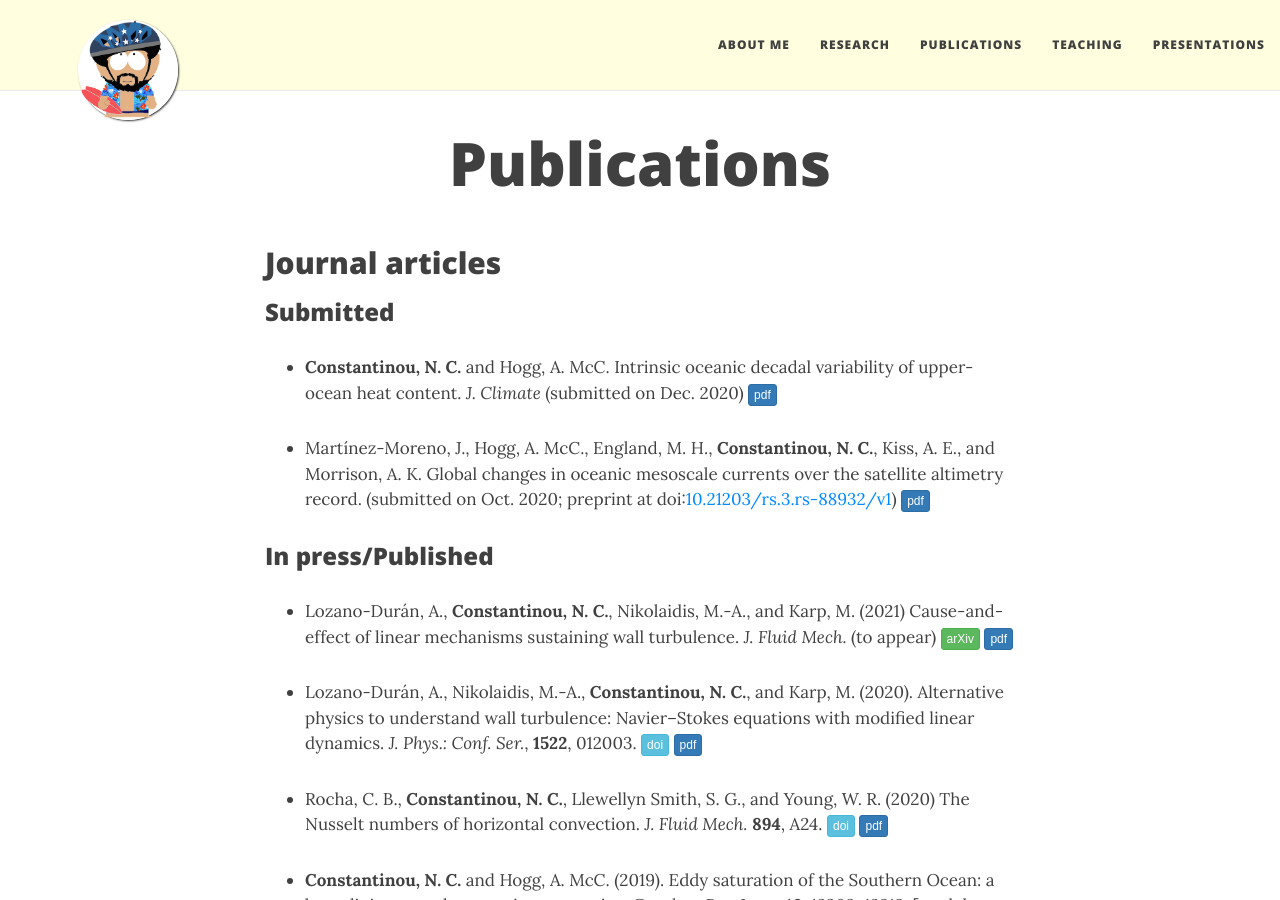
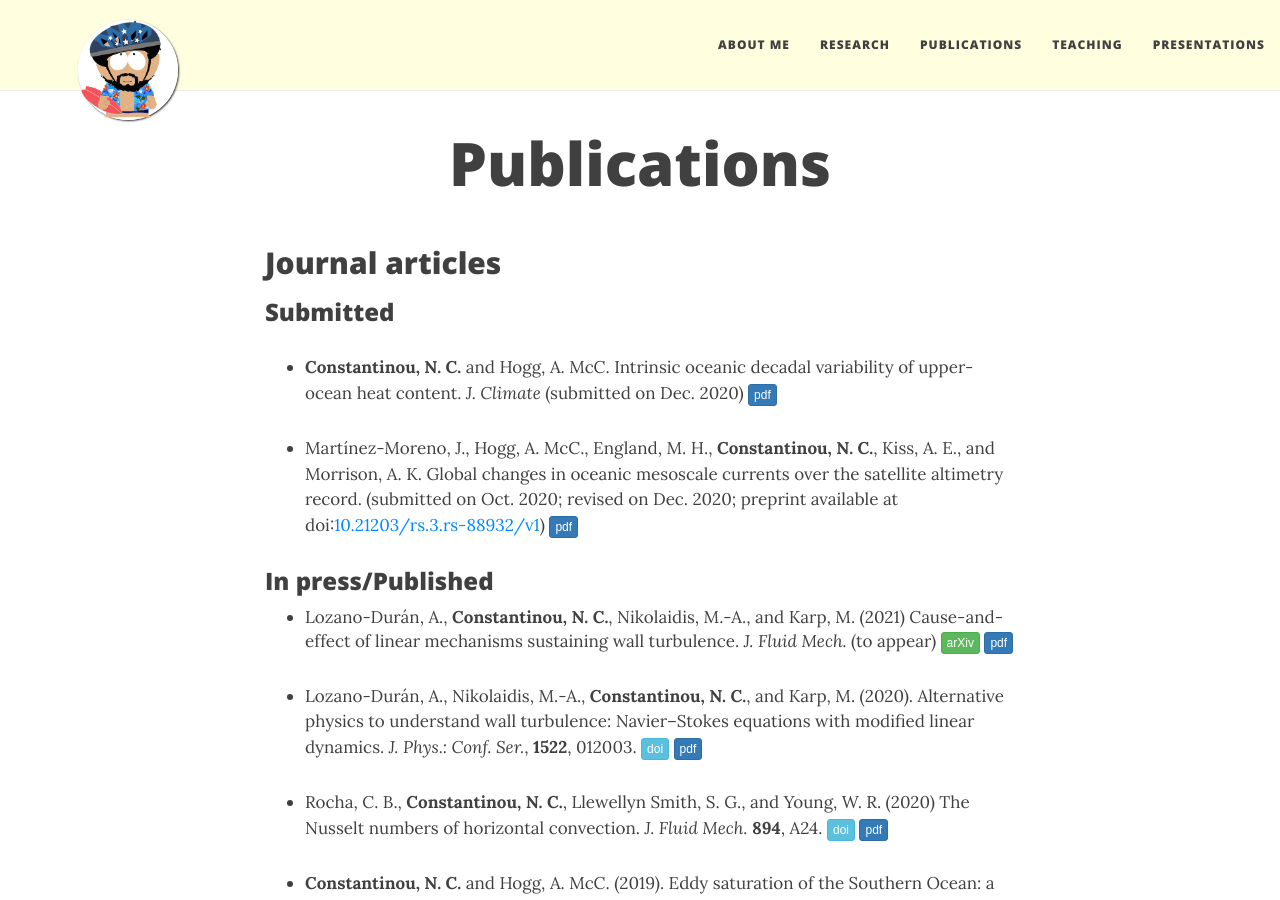
Before and after one commit to navidcy/navidcy.github.io, a Jekyll site: the page built from publications.md, in a window 1280 px wide and 900 px high. Built offline with Jekyll 4.4.1, drawn with Linux system fonts in a browser that asks for light colours; nearby versions of some CDN libraries; comment, search, counter and statistics services are not loaded.

Commit message:
minor additions

```diff
--- a/publications.md
+++ b/publications.md
@@ -19,15 +19,16 @@ convection. _J. Fluid Mech._ (submitted on ...) [<span class="btn btn-success bt
 - **Constantinou, N. C.** and  Hogg, A. McC. Intrinsic oceanic decadal variability of upper-ocean heat content. _J. Climate_ (submitted on Dec. 2020) <!--[<span class="btn btn-success btn-xs{{end}}" style="font-family:sans-serif;">arXiv</span>][arXiv:1912.05229]{:target="_blank"}--> [<span class="btn btn-primary btn-xs{{end}}" style="font-family:sans-serif;">pdf</span>][intrinsic-ocean-var]
 
 
-- Martínez-Moreno, J., Hogg, A. McC., England, M. H., **Constantinou, N. C.**, Kiss, A. E., and Morrison, A. K. Global changes in oceanic mesoscale currents over the satellite altimetry record. (submitted on Oct. 2020; preprint at doi:<a href="https://doi.org/10.21203/rs.3.rs-88932/v1">10.21203/rs.3.rs-88932/v1</a>) [<span class="btn btn-primary btn-xs{{end}}" style="font-family:sans-serif;">pdf</span>][global-eke-trends]
+- Martínez-Moreno, J., Hogg, A. McC., England, M. H., **Constantinou, N. C.**, Kiss, A. E., and Morrison, A. K. Global changes in oceanic mesoscale currents over the satellite altimetry record. (submitted on Oct. 2020; revised on Dec. 2020; preprint available at doi:<a href="https://doi.org/10.21203/rs.3.rs-88932/v1">10.21203/rs.3.rs-88932/v1</a>) [<span class="btn btn-primary btn-xs{{end}}" style="font-family:sans-serif;">pdf</span>][global-eke-trends]
 
 
 ### In press/Published
 
 - Lozano-Durán, A., **Constantinou, N. C.**, Nikolaidis, M.-A., and Karp, M. (2021) Cause-and-effect of linear mechanisms sustaining wall turbulence. _J. Fluid Mech._ (to appear) [<span class="btn btn-success btn-xs{{end}}" style="font-family:sans-serif;">arXiv</span>][arXiv:2005.05303]{:target="_blank"} [<span class="btn btn-primary btn-xs{{end}}" style="font-family:sans-serif;">pdf</span>][cause-effect-linearmechanism]
 
+<!--[<span class="btn btn-info btn-xs{{end}}" style="font-family:sans-serif;">doi</span>][cause-effect-linearmechanism-doi]{:target="_blank"}-->
 
-- Lozano-Durán, A., Nikolaidis, M.-A., **Constantinou, N. C.**, and Karp, M. (2020). Alternative physics to understand wall turbulence: Navier–Stokes equations with modified linear dynamics.  _J. Phys.: Conf. Ser._, **1522**, 012003. [<span class="btn btn-info btn-xs{{end}}" style="font-family:sans-serif;">doi</span>][multiflow2019-doi]{:target="_blank"} [<span class="btn btn-primary btn-xs{{end}}" style="font-family:sans-serif;">pdf</span>][multiflow2019-linearmechanism]
+- Lozano-Durán, A., Nikolaidis, M.-A., **Constantinou, N. C.**, and Karp, M. (2020). Alternative physics to understand wall turbulence: Navier–Stokes equations with modified linear dynamics. _J. Phys.: Conf. Ser._, **1522**, 012003. [<span class="btn btn-info btn-xs{{end}}" style="font-family:sans-serif;">doi</span>][multiflow2019-doi]{:target="_blank"} [<span class="btn btn-primary btn-xs{{end}}" style="font-family:sans-serif;">pdf</span>][multiflow2019-linearmechanism]
 
 
 - Rocha, C. B., **Constantinou, N. C.**, Llewellyn Smith, S. G., and  Young, W. R. (2020) The Nusselt numbers of horizontal convection. _J. Fluid Mech._ **894**, A24. [<span class="btn btn-info btn-xs{{end}}" style="font-family:sans-serif;">doi</span>][HCNuDefinition-doi]{:target="_blank"} [<span class="btn btn-primary btn-xs{{end}}" style="font-family:sans-serif;">pdf</span>][HCNuDefinition]
```
Also changed, not shown: other parts of publications.md (+1 -0 lines).
